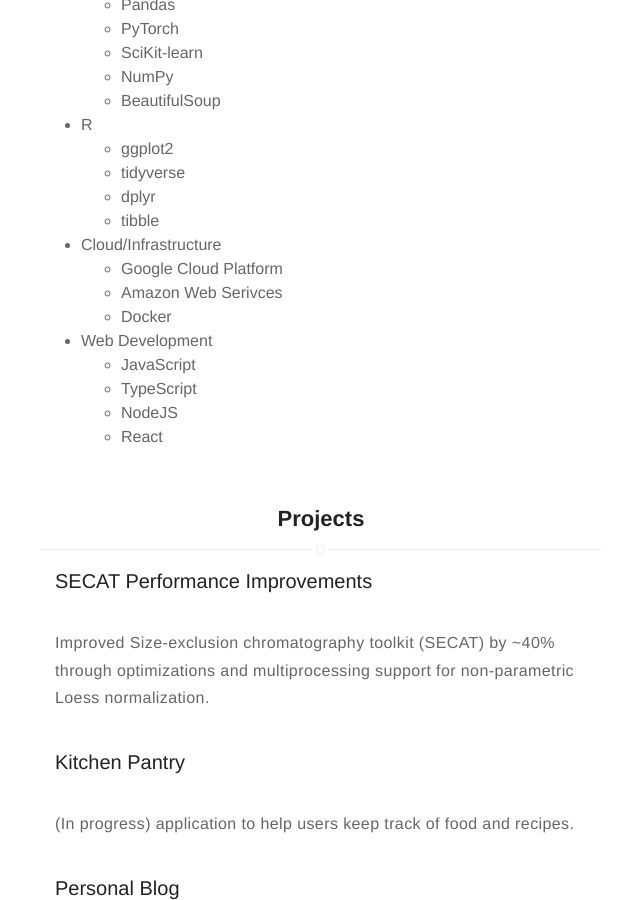
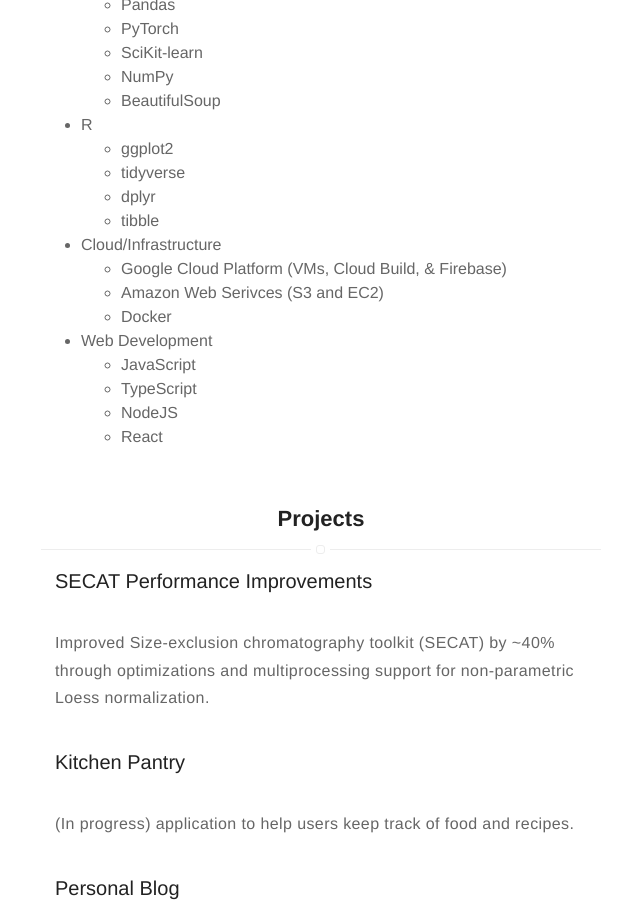
Before and after one commit to dgorhe/dgorhe.github.io, a Jekyll site: the page built from index.html, in a window 1280 px wide and 900 px high, scrolled down 905 px. Shown: the whole window, without its empty margins (319-959 px from the left). Built offline with Jekyll 4.4.1, drawn with Linux system fonts in a browser that asks for light colours.

Commit message:
Updated skills

```diff
--- a/_includes/skills.html
+++ b/_includes/skills.html
@@ -24,8 +24,8 @@
 
 	<li>Cloud/Infrastructure</li>
 	<ul>
-		<li>Google Cloud Platform</li>
-		<li>Amazon Web Serivces</li>
+		<li>Google Cloud Platform (VMs, Cloud Build, & Firebase)</li>
+		<li>Amazon Web Serivces (S3 and EC2)</li>
 		<li>Docker</li>
 	</ul>
 
```
